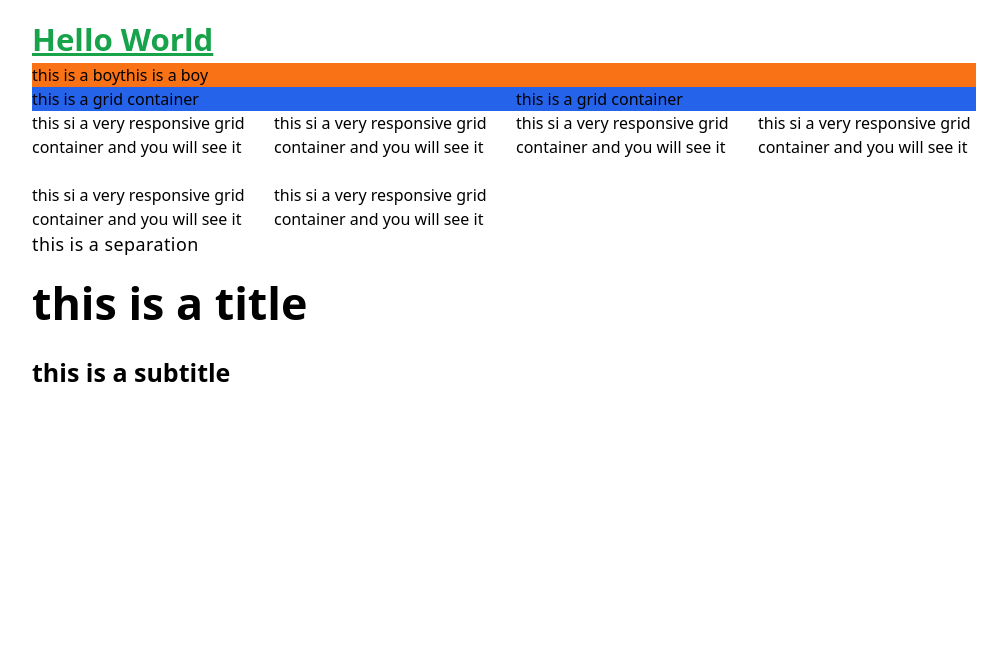
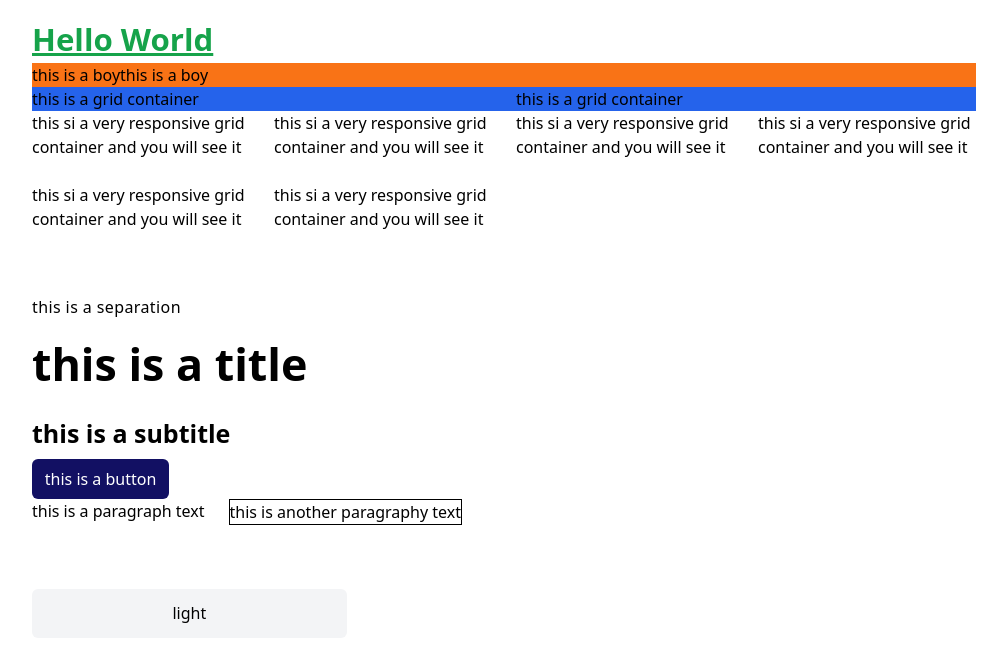
Before and after one commit to thecode-master-sy/health-non-profit, a Next.js app: page / in a window 1280 px wide. Shown: the top 662 px of the page, without its empty margins (136-1143 px from the left). Built offline with nearby package versions, Linux system fonts and the light colour scheme.

Commit message:
yeah...science bitch!

```diff
--- a/app/globals.css
+++ b/app/globals.css
@@ -15,9 +15,13 @@
     overflow-x: hidden;
   }
 
-  body {
+  html body {
     min-height: 100vh;
     font-size: sans-serif;
+  }
+
+  html.dark body {
+    @apply text-white bg-gray-700 transition-all;
   }
 }
 
--- a/app/layout.tsx
+++ b/app/layout.tsx
@@ -1,18 +1,21 @@
-import './globals.css'
+import { ThemeProvider } from "@/components/theme";
+import "./globals.css";
 
 export const metadata = {
-  title: 'Create Next App',
-  description: 'Generated by create next app',
-}
+  title: "Create Next App",
+  description: "Generated by create next app",
+};
 
 export default function RootLayout({
   children,
 }: {
-  children: React.ReactNode
+  children: React.ReactNode;
 }) {
   return (
     <html lang="en">
-      <body>{children}</body>
+      <body>
+        <ThemeProvider>{children}</ThemeProvider>
+      </body>
     </html>
-  )
+  );
 }
--- a/app/page.tsx
+++ b/app/page.tsx
@@ -1,4 +1,7 @@
+import { Slider } from "@/components/slider";
+import { ThemeSwitch } from "@/components/themeSwitch";
 import {
+  Button,
   Container,
   FlexContainer,
   GridContainer,
@@ -7,8 +10,7 @@ import {
   SubTitle,
   Text,
   Title,
-} from "@/components/utils";
-import Image from "next/image";
+} from "@/components/utility";
 
 export default function Home() {
   return (
@@ -41,6 +43,24 @@ export default function Home() {
         <Title>this is a title</Title>
         <SubTitle>this is a subtitle</SubTitle>
       </Section>
+
+      <Button rounded={true} className="text-white bg-secondary">
+        <span>this is a button</span>
+      </Button>
+
+      <Slider>
+        <div className="border-black">
+          <p>this is a paragraph text</p>
+        </div>
+
+        <div className="border border-solid border-black">
+          this is another paragraphy text
+        </div>
+      </Slider>
+
+      <Section separation={5} className="mt-7">
+        <ThemeSwitch />
+      </Section>
     </Container>
   );
 }
--- /dev/null
+++ b/components/slider.tsx
@@ -0,0 +1,31 @@
+"use client";
+
+import { useState, useRef, useEffect } from "react";
+import { motion } from "framer-motion";
+
+export const Slider = ({ children }: { children: React.ReactNode }) => {
+  const [width, setWidth] = useState<number>(0);
+  const constraintsRef = useRef<any>(null);
+
+  useEffect(() => {
+    setWidth(
+      constraintsRef.current.scrollWidth - constraintsRef.current.offsetWidth
+    );
+  }, []);
+
+  return (
+    <motion.div
+      className="w-full overflow-hidden"
+      ref={constraintsRef}
+      whileTap={{ cursor: "grabbing" }}
+    >
+      <motion.div
+        className="min-w-full flex gap-4"
+        drag="x"
+        dragConstraints={{ right: 0, left: -width }}
+      >
+        {children}
+      </motion.div>
+    </motion.div>
+  );
+};
--- /dev/null
+++ b/components/theme.tsx
@@ -0,0 +1,51 @@
+"use client";
+import { createContext, useContext, useEffect, useState } from "react";
+
+export interface ThemeContextInterface {
+  mode: string | null;
+  updateMode: () => void;
+}
+
+const themeContext = createContext<ThemeContextInterface | null>(null);
+
+export const useTheme = () => {
+  return useContext(themeContext);
+};
+
+export const ThemeProvider = ({ children }: { children: React.ReactNode }) => {
+  let defaultMode = "light";
+
+  if (
+    localStorage.mode === "dark" ||
+    (!("mode" in localStorage) &&
+      window.matchMedia("(prefers-color-scheme: dark)").matches)
+  ) {
+    defaultMode = "dark";
+  } else {
+    document.documentElement.classList.remove("dark");
+  }
+
+  const [mode, setMode] = useState(defaultMode);
+
+  useEffect(() => {
+    document.documentElement.classList.add(mode);
+  }, [mode]);
+
+  const updateMode = () => {
+    if (mode === "light") {
+      setMode("dark");
+      document.documentElement.classList.remove("light");
+      localStorage.setItem("mode", "dark");
+    } else {
+      setMode("light");
+      document.documentElement.classList.remove("dark");
+      localStorage.setItem("mode", "light");
+    }
+  };
+
+  return (
+    <themeContext.Provider value={{ mode, updateMode }}>
+      {children}
+    </themeContext.Provider>
+  );
+};
--- /dev/null
+++ b/components/themeSwitch.tsx
@@ -0,0 +1,37 @@
+"use client";
+import { Text } from "@/components/utility";
+import { useState } from "react";
+import { ThemeContextInterface, useTheme } from "./theme";
+
+export const ThemeSwitch = () => {
+  const [toggle, setToggle] = useState(false);
+
+  const { mode, updateMode } = useTheme() as ThemeContextInterface;
+
+  return (
+    <div>
+      <div
+        className="px-2 py-2 bg-gray-100 dark:bg-gray-600 w-1/3 text-center rounded-md cursor-pointer"
+        onClick={() => setToggle(!toggle)}
+      >
+        {mode}
+      </div>
+
+      <div
+        className={`px-2 py-2 mt-2 bg-gray-100 dark:bg-gray-600 w-1/3 rounded-md cursor-pointer transition-all ${
+          toggle ? "scale-100" : "scale-0"
+        }`}
+      >
+        <p
+          className="py-2"
+          onClick={() => {
+            updateMode();
+            setToggle(!toggle);
+          }}
+        >
+          {mode === "light" ? "Dark Mode" : "Light Mode"}
+        </p>
+     </div>
+    </div>
+  );
+};
--- a/components/utils.tsx
+++ b/components/utility.tsx
@@ -1,3 +1,4 @@
+"use client";
 import {
   ContainerInterface,
   FlexContainerInterface,
@@ -5,6 +6,7 @@ import {
   ResponsiveGridContainerInterface,
   SectionInterface,
   TopographyInterface,
+  ButtonInterface,
 } from "@/modules/components-interface";
 
 export const Container = ({ children, className }: ContainerInterface) => {
@@ -134,20 +136,14 @@ export const SubTitle = ({
   );
 };
 
-export const Button = () => {};
-
-export const Card = () => {};
-
-export const Slider = () => {};
-
-export const NavBar = () => {};
-
-export const Footer = () => {};
-
-export const DropDown = () => {};
-
-export const ToolTip = () => {};
-
-export const Modal = () => {};
-
-export const Input = () => {};
+export const Button = ({ children, className, rounded }: ButtonInterface) => {
+  return (
+    <button
+      className={`px-2 py-1 text-white bg-primary${
+        rounded ? " rounded-md" : ""
+      }${className ? " " + className : ""}`}
+    >
+      {children}
+    </button>
+  );
+};
--- a/modules/components-interface.ts
+++ b/modules/components-interface.ts
@@ -23,3 +23,8 @@ export interface ResponsiveGridContainerInterface
 export interface SectionInterface extends ContainerInterface {
   separation: number;
 }
+
+export interface ButtonInterface extends ContainerInterface {
+  rounded?: boolean;
+  bg?: string;
+}
--- a/package.json
+++ b/package.json
@@ -14,7 +14,8 @@
     "@types/react-dom": "18.0.11",
     "eslint": "8.38.0",
     "eslint-config-next": "13.3.0",
-    "next": "13.3.0",
+    "framer-motion": "^10.11.6",
+    "next": "^13.3.1-canary.4",
     "react": "18.2.0",
     "react-dom": "18.2.0",
     "typescript": "5.0.4"
--- a/tailwind.config.js
+++ b/tailwind.config.js
@@ -8,6 +8,7 @@ module.exports = {
     // Or if using `src` directory:
     "./src/**/*.{js,ts,jsx,tsx,mdx}",
   ],
+  darkMode: "class",
   theme: {
     screens: {
       sm: "480px",
@@ -28,7 +29,7 @@ module.exports = {
 
     fontSize: {
       sm: "0.8rem",
-      base: "1.12rem",
+      base: "1.0rem",
       xl: "1.25rem",
       "2xl": "1.563rem",
       "3xl": "1.953rem",
@@ -36,7 +37,20 @@ module.exports = {
       "5xl": "3.052rem",
     },
 
-    extend: {},
+    extend: {
+      colors: {
+        transparent: "transparent",
+        current: "currentColor",
+        white: "#ffffff",
+        primary: "#3f3cbb",
+        secondary: "#121063",
+        metal: "#565584",
+        tahiti: "#3ab7bf",
+        silver: "#ecebff",
+        "bubble-gum": "#ff77e9",
+        bermuda: "#78dcca",
+      },
+    },
   },
   plugins: [],
 };
```
Also changed, not shown: hooks/useTheme.tsx (added), 1 other file (tests, documents, lock files or other folders).
